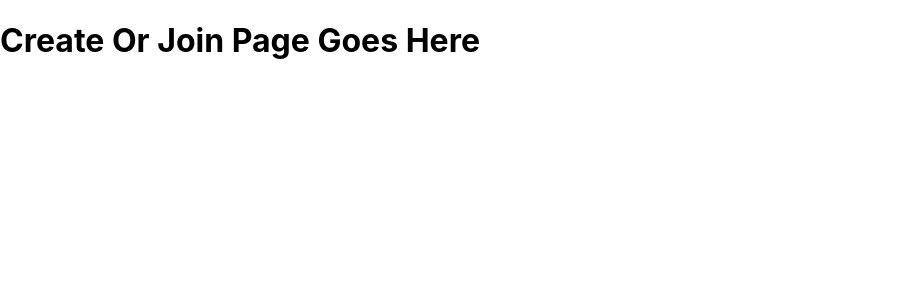
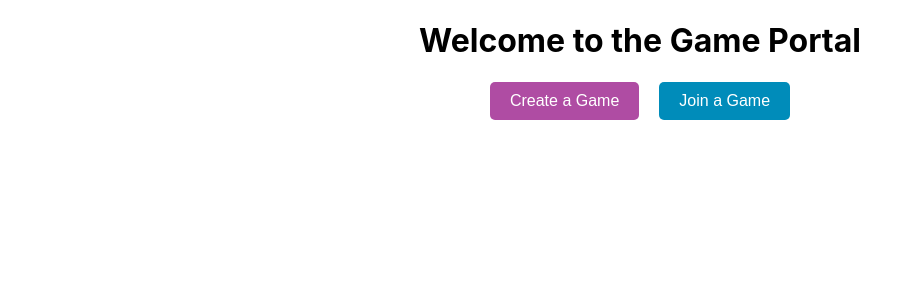
Before and after one commit to RAIK284/Trivial-Pursuit-Team-HAHA, a React (Create React App) app in the folder client/: page /create-or-join-game in a window 1280 px wide. Shown: the top 300 px of the page, without its empty margins (0-921 px from the left). Built offline with nearby package versions, Linux system fonts and the light colour scheme.

Commit message:
Create or Join starter code

```diff
--- a/client/src/pages/CreateOrJoinPage.js
+++ b/client/src/pages/CreateOrJoinPage.js
@@ -4,8 +4,12 @@ import "../styles/CreateOrJoinPage.css"
 
 const CreateOrJoinPage = () => {
   return (
-    <div>
-      <h1>Create Or Join Page Goes Here</h1>
+    <div className="create-or-join-page">
+      <h1>Welcome to the Game Portal</h1>
+      <div className="buttons-container">
+        <button className="create-button">Create a Game</button>
+        <button className="join-button">Join a Game</button>
+      </div>
     </div>
   );
 };
--- a/client/src/styles/CreateOrJoinPage.css
+++ b/client/src/styles/CreateOrJoinPage.css
@@ -0,0 +1,26 @@
+.create-or-join-page {
+    text-align: center;
+  }
+
+  .buttons-container {
+    margin-top: 20px;
+  }
+
+  .create-button, .join-button {
+    padding: 10px 20px;
+    margin: 0 10px;
+    font-size: 16px;
+    cursor: pointer;
+    border: 5px;
+    border-radius: 5px;
+  }
+
+  .create-button {
+    background-color: #af4ca3; /* Purple */
+    color: white;
+  }
+
+  .join-button {
+    background-color: #008CBA; /* Blue */
+    color: white;
+  }
```
